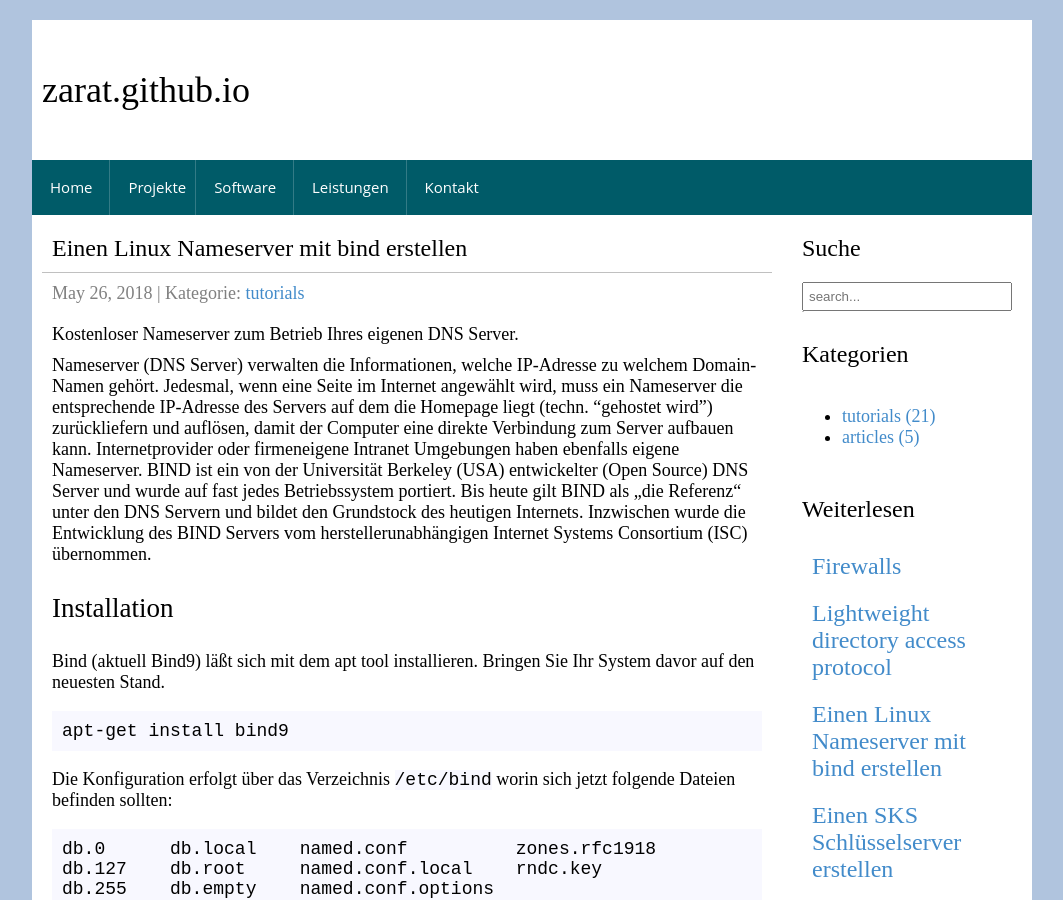
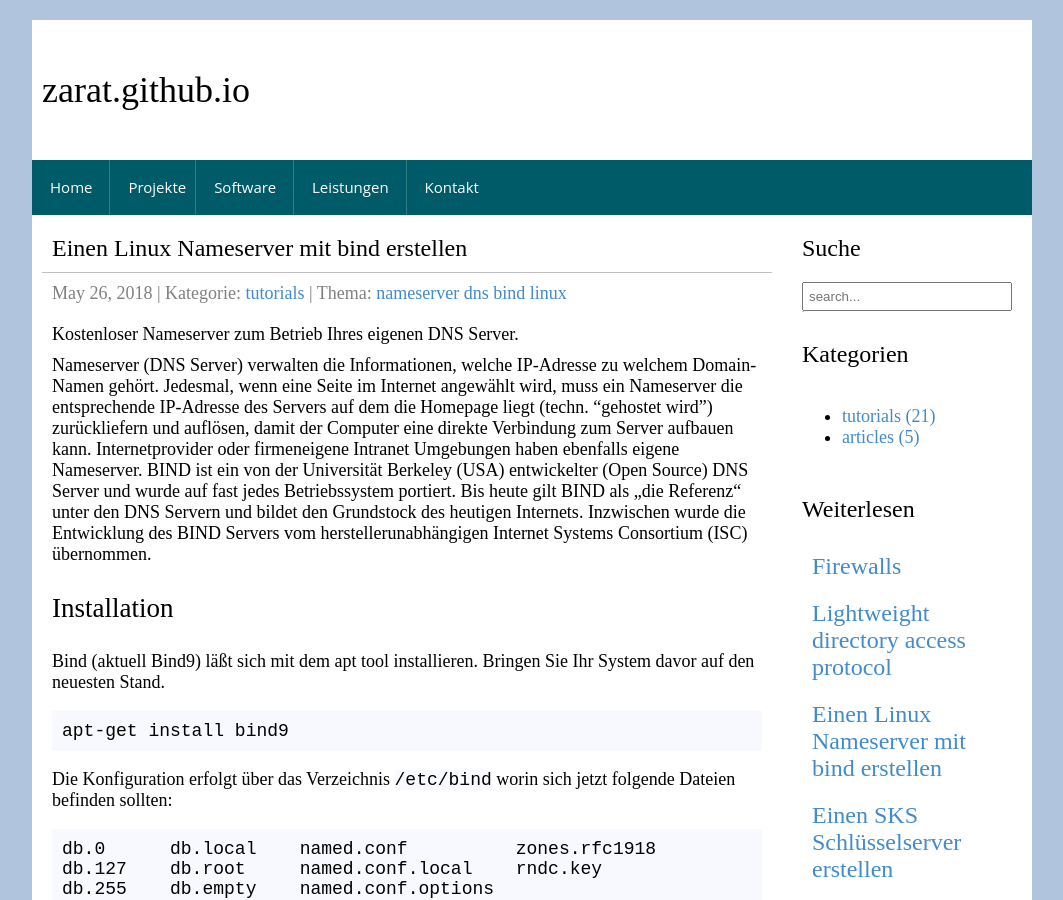
Before and after one commit to zarat/zarat.github.io, a Jekyll site: the page built from _posts/2018-05-26-nameserver.markdown, in a window 1280 px wide and 900 px high. Shown: the whole window, without its empty margins (108-1171 px from the left). Built offline with Jekyll 4.4.1, drawn with Linux system fonts in a browser that asks for light colours.

Commit message:
Update 2018-05-26-nameserver.markdown

```diff
--- a/_posts/2018-05-26-nameserver.markdown
+++ b/_posts/2018-05-26-nameserver.markdown
@@ -2,7 +2,8 @@
 layout: post
 title: Einen Linux Nameserver mit bind erstellen
 author: Manuel Zarat
-categories: tutorials
+category: tutorials
+tags: nameserver dns bind linux
 permalink: /post/bind9-nameserver
 ---
 
```
